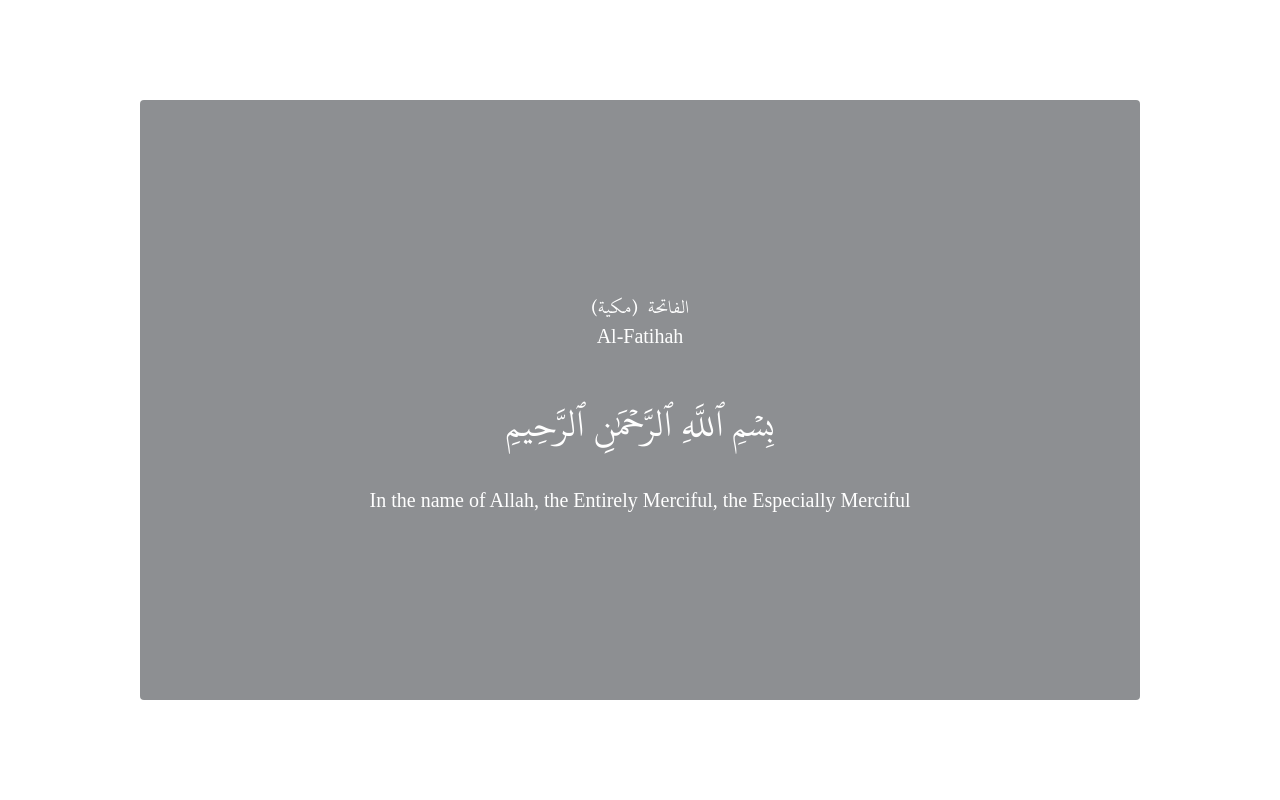
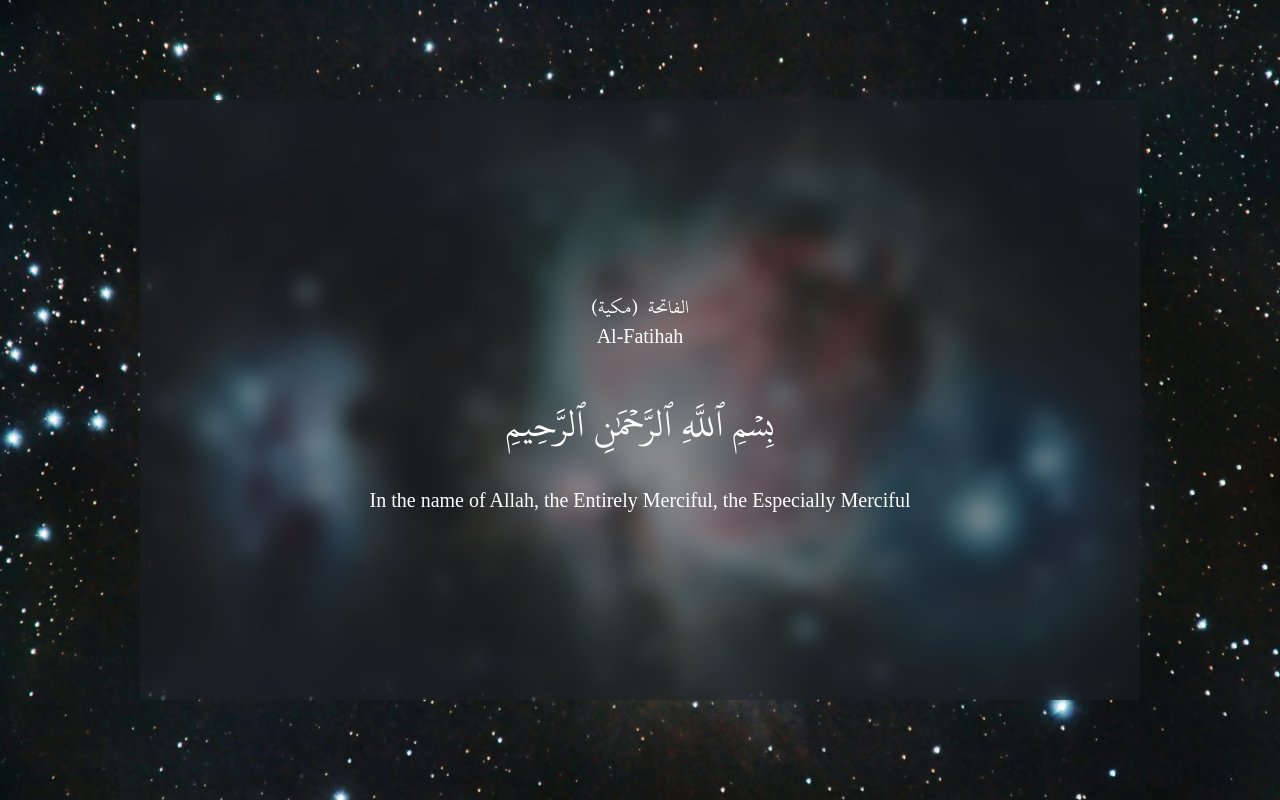
Before and after one commit to open-source-multiverse/ayah, a browser extension: page src/home/index.html in a window 1280 px wide. Drawn offline with Linux system fonts and the light colour scheme.

Commit message:
[add] random wallpaper

```diff
--- a/src/home/DomManager.js
+++ b/src/home/DomManager.js
@@ -5,6 +5,7 @@ export class DomManager {
 
     constructor() {
         this.dataManager = new DataManager()
+        this.main = document.querySelector("main")
         this.name = document.querySelector('.name')
         this.enName = document.querySelector('.en-name')
         this.type = document.querySelector('.type')
@@ -15,6 +16,17 @@ export class DomManager {
 
     async init() {
         await this.dataManager.fetchData()
+
+        const response = await fetch('http://localhost:3000/api/backgrounds/index.json')
+
+        if (!response.ok) {
+            throw Error("failed to get the wallpaper")
+        }
+
+        const data = await response.json()
+        const r = Math.floor(Math.random() * data.length)
+        const bg_url = `http://localhost:3000/api/backgrounds/${data[r]}`
+        this.main.style.backgroundImage = `url(${bg_url})`
     }
 
 
--- a/src/home/app.css
+++ b/src/home/app.css
@@ -64,7 +64,7 @@
 main {
     width: 100vw;
     height: 100vh;
-    background-image: url('./media/images/galaxy.jpg');
+    /* background-image: url('./media/images/galaxy.jpg'); */
     background-size:cover
 }
 
--- a/src/home/app.js
+++ b/src/home/app.js
@@ -1,5 +1,11 @@
 import { DomManager } from "./DomManager.js";
 
-const dom = new DomManager()
-await dom.init()
-dom.fill()
+
+try {
+    const dom = new DomManager()
+    await dom.init()
+    dom.fill()
+
+} catch (error) {
+    console.log(`somthing went wrong ${error.toString()}`)
+}
```
